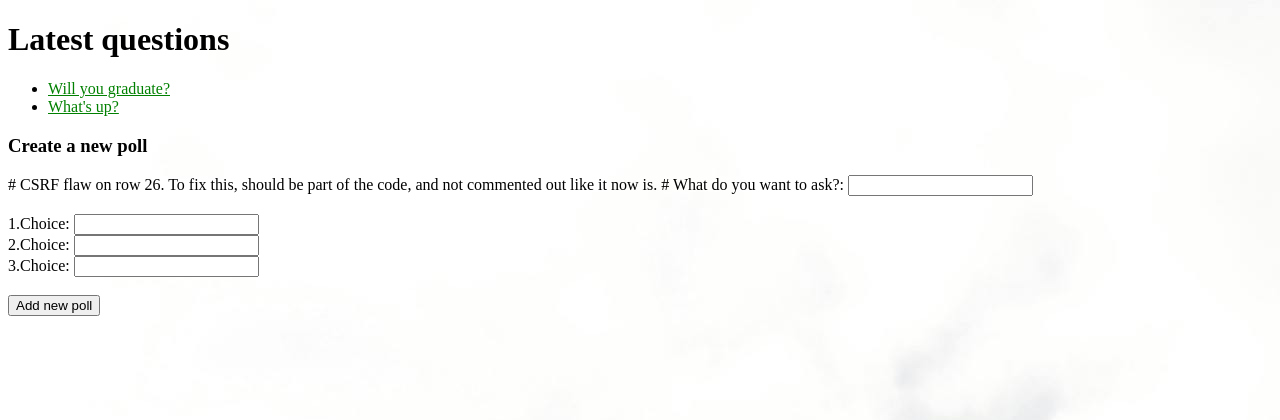
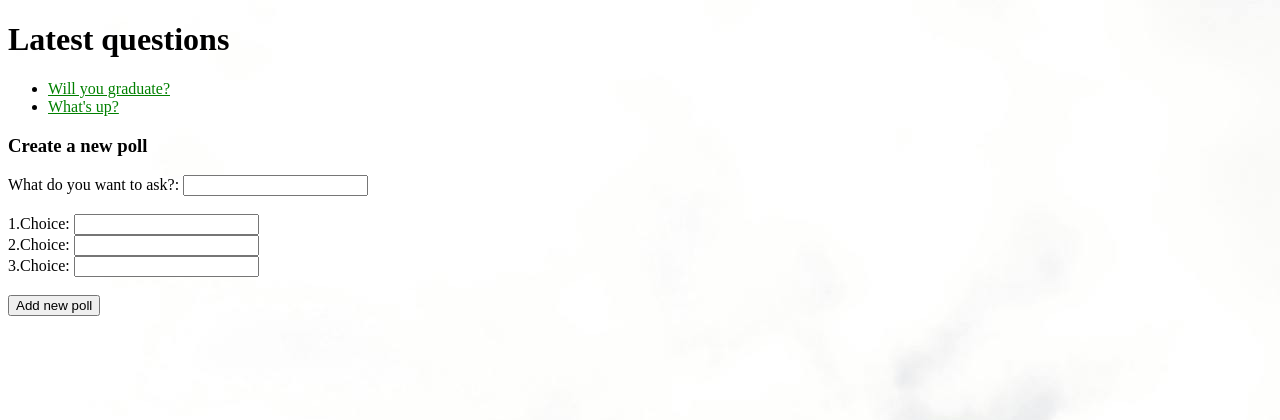
Before and after one commit to Mahlamaki/CSB-Project1-2025, a Django app: page /polls/ in a window 1280 px wide. Shown: the top 420 px of the page. Run offline with Django 5.2, Linux system fonts and the light colour scheme; data comes from the database, SQL or seed files in the repository; both versions use the stored data as it was after the commit.

Commit message:
cleaning up code

```diff
--- a/mysite/polls/templates/polls/index.html
+++ b/mysite/polls/templates/polls/index.html
@@ -22,8 +22,8 @@
 
     <h3> Create a new poll</h3>
     <form method="post" action="{% url 'polls:create' %}">
-    	# CSRF flaw on row 26. To fix this, {% csrf_token %} should be part of the code, and not commented out like it now is.
-    	#{% csrf_token %}
+    	<!-- CSRF flaw on row 26. To fix this, {% csrf_token %} should be part of the code, and not commented out like it now is. -->
+    	<!--{% csrf_token %}-->
     	<label for="question_text">What do you want to ask?:</label>
     	<input type="text" name="question_text" id="question_text" required><br>
     	<br>
--- a/mysite/polls/templates/polls/results.html
+++ b/mysite/polls/templates/polls/results.html
@@ -5,7 +5,6 @@
     <title>CSB Project1_results_page</title>
   </head>
   <body>
-    <p>This is results.html</p>
     <h1>{{ question.question_text }}</h1>
     <ul>
     	{% for choice in question.choice_set.all %}
```
Also changed, not shown: mysite/db.sqlite3.
